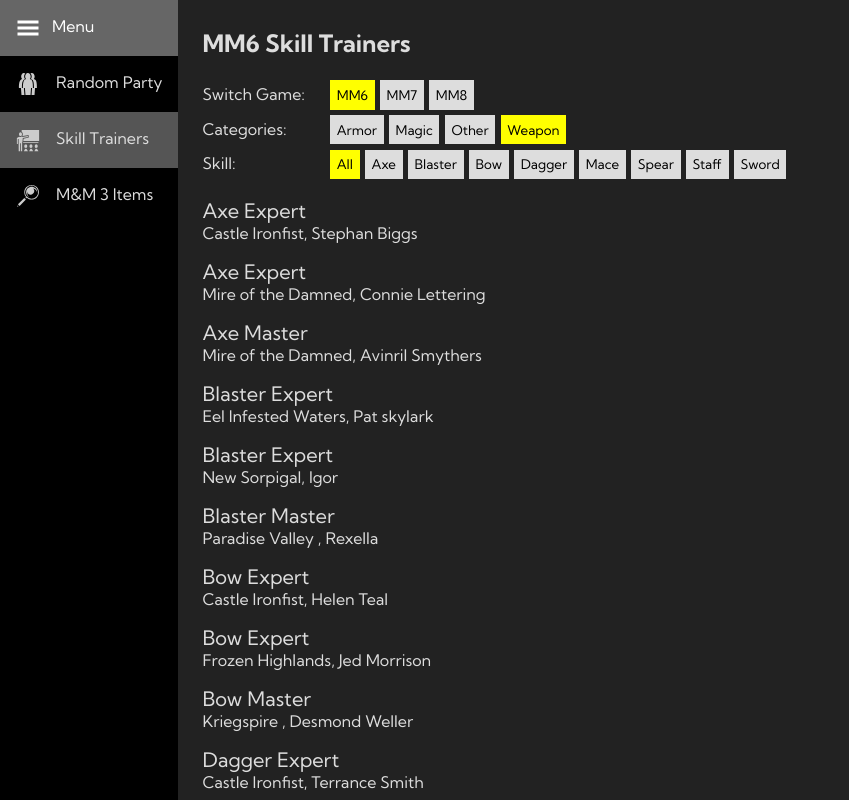
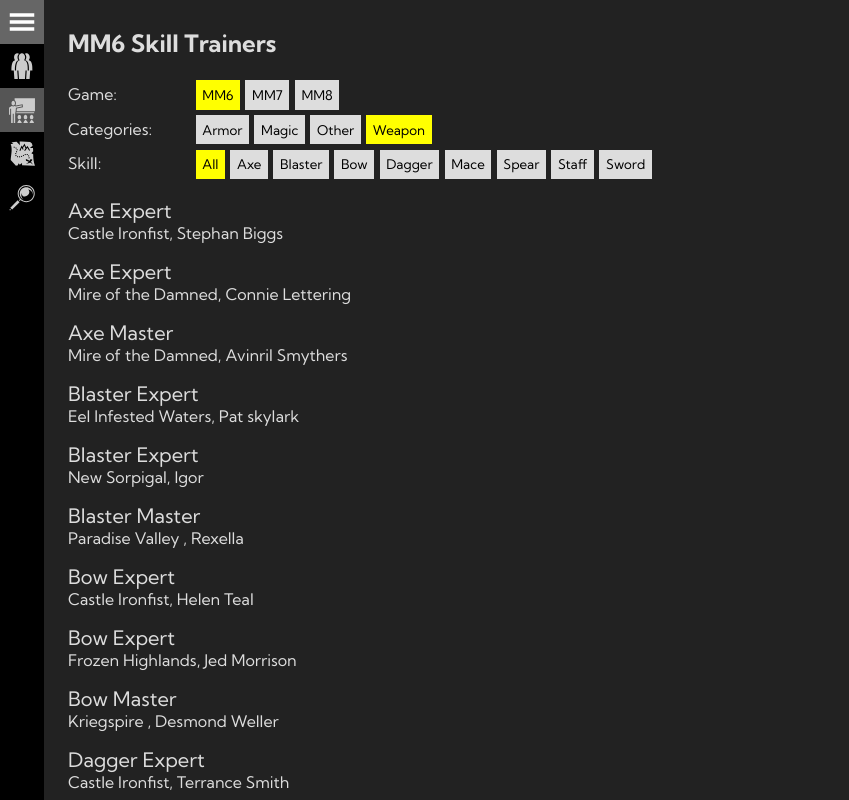
Before and after one commit to jschnurer/mm-tools, a React (Create React App) app: page /skill-trainers in a window 1280 px wide. Shown: the whole page, without its empty margins (0-849 px from the left). Built offline with nearby package versions, Linux system fonts and the light colour scheme.

Commit message:
added maps and styling

```diff
--- a/src/Routing.tsx
+++ b/src/Routing.tsx
@@ -8,12 +8,14 @@ import NotFound from "./NotFound";
 import Welcome from "./components/Welcome";
 import MM3Items from "components/mm3-items/MM3Items";
 import Trainers from "components/mm-trainers/Trainers";
+import Maps from "components/maps/Maps";
 
 export enum Routes {
   Root = "/",
   RandomParty = "/random-party",
   MM3ItemIdentifier = "/item-identifier/mm3",
   SkillTrainers = "/skill-trainers",
+  Maps = "/maps",
 }
 
 const Routing: React.FC = () =>
@@ -21,6 +23,7 @@ const Routing: React.FC = () =>
     <Route path={Routes.RandomParty} exact component={RandomParty} />
     <Route path={Routes.MM3ItemIdentifier} exact component={MM3Items} />
     <Route path={Routes.SkillTrainers} exact component={Trainers} />
+    <Route path={Routes.Maps} exact component={Maps} />
     <Route path={Routes.Root} exact component={Welcome} />
     <Route>
       <NotFound />
--- a/src/components/layout/MainMenu.tsx
+++ b/src/components/layout/MainMenu.tsx
@@ -1,34 +1,51 @@
-import React from 'react';
+import React, { useState } from 'react';
 import "./MainMenu.scoped.scss";
 import backupIcon from "media/icons/backup.svg";
 import magnifyingGlassIcon from "media/icons/magnifying-glass.svg";
 import hamburgerMenuIcon from "media/icons/hamburger-menu.svg";
 import teacherIcon from "media/icons/teacher.svg";
+import mapIcon from "media/icons/treasure-map.svg";
 import MenuItem from './MenuItem';
 import { Routes } from '../../Routing';
 
-const MainMenu: React.FC = () =>
+const MainMenu: React.FC = () => {
+  const [isCollapsed, setIsCollapsed] = useState(true);
+
+  return (
     <div className="main-menu">
       <MenuItem
         label="Menu"
         icon={hamburgerMenuIcon}
         url=""
+        isCollapsed={isCollapsed}
+        onClick={() => setIsCollapsed(!isCollapsed)}
       />
       <MenuItem
         label="Random Party"
         icon={backupIcon}
         url={Routes.RandomParty}
+        isCollapsed={isCollapsed}
       />
       <MenuItem
         label="Skill Trainers"
         icon={teacherIcon}
         url={Routes.SkillTrainers}
+        isCollapsed={isCollapsed}
+      />
+      <MenuItem
+        label="Maps"
+        icon={mapIcon}
+        url={Routes.Maps}
+        isCollapsed={isCollapsed}
       />
       <MenuItem
         label="M&amp;M 3 Items"
         icon={magnifyingGlassIcon}
         url={Routes.MM3ItemIdentifier}
+        isCollapsed={isCollapsed}
       />
-  </div>;
+    </div>
+  );
+}
 
 export default MainMenu;
--- a/src/components/layout/MenuItem.scoped.scss
+++ b/src/components/layout/MenuItem.scoped.scss
@@ -1,19 +1,20 @@
 .menu-item {
-  color: #DDD;
+  color: #ddd;
   text-decoration: none;
   display: block;
-  padding: 1em;
+  padding: 0.5em;
+  padding-right: 2em;
   cursor: pointer;
 
-  &:last-child {
-    margin-bottom: 0;
+  label {
+    cursor: inherit;
   }
 
   img {
-    filter: invert(.8);
-    width: 1.5em;
+    filter: invert(0.8);
+    width: 1.75em;
     vertical-align: middle;
-    margin-right: .75em;
+    margin-right: 0.75em;
   }
 
   &.active {
@@ -21,11 +22,23 @@
   }
 
   &:hover {
-    color: #FFF;
+    color: #fff;
     background-color: #666;
 
     img {
       filter: invert(1);
     }
   }
+
+  &.collapsed {
+    padding-right: 0.5em;
+
+    img {
+      margin: 0;
+    }
+
+    label {
+      display: none;
+    }
+  }
 }
--- a/src/components/layout/MenuItem.tsx
+++ b/src/components/layout/MenuItem.tsx
@@ -8,27 +8,31 @@ interface IMenuItemProps {
   icon: string,
   url: string,
   onClick?(): void,
+  isCollapsed: boolean,
 }
 
-const MenuItem: React.FC<IMenuItemProps> = ({ label, icon, url, onClick }) => {
+const MenuItem: React.FC<IMenuItemProps> = ({ label, icon, url, onClick, isCollapsed }) => {
   let match = useRouteMatch(url);
 
   if (url) {
     return (
-      <Link to={url} className={`menu-item ${match ? "active" : ""}`}>
-        <img src={icon} alt={label} /> {label}
+      <Link
+        to={url}
+        className={`menu-item ${match ? "active" : ""} ${isCollapsed ? "collapsed" : ""}`}
+      >
+        <img src={icon} alt={label} /> <label>{label}</label>
       </Link>
     );
   } else {
     return (
       <span
-        className="menu-item"
+        className={`menu-item ${isCollapsed ? "collapsed" : ""}`}
         onClick={onClick}
       >
         {icon &&
           <img src={icon} alt={label} />
         }
-        {label}
+        <label>{label}</label>
       </span>
     );
   }
--- /dev/null
+++ b/src/components/maps/Maps.scoped.scss
@@ -0,0 +1,4 @@
+img {
+  max-width: 100%;
+  height: auto;
+}
--- /dev/null
+++ b/src/components/maps/Maps.tsx
@@ -0,0 +1,22 @@
+import React from "react";
+import PageLayout from "components/layout/PageLayout";
+import PageTitle from "components/layout/PageTitle";
+import mm7BarrowMap from "media/mm7/barrows.png"
+import "./Maps.scoped.scss";
+
+const Maps: React.FC = () => {
+  return (
+    <PageLayout
+      header={(
+        <>
+          <PageTitle title="Maps" />
+        </>
+      )}
+    >
+      <h2>MM7 Barrows Map</h2>
+      <img src={mm7BarrowMap} />
+    </PageLayout>
+  );
+}
+
+export default Maps;
--- a/src/components/mm-trainers/Trainers.tsx
+++ b/src/components/mm-trainers/Trainers.tsx
@@ -82,7 +82,7 @@ const Trainers: React.FC = () => {
           <PageTitle title={`${game} Skill Trainers`} />
           <div>
             <label>
-              Switch Game:
+              Game:
             </label>
             {games.map(gm => (
               <button
```
Also changed, not shown: src/media/icons/treasure-map.svg (added), src/media/mm7/barrows.png (added). Lines whose indentation alone changed are shown as unchanged.
